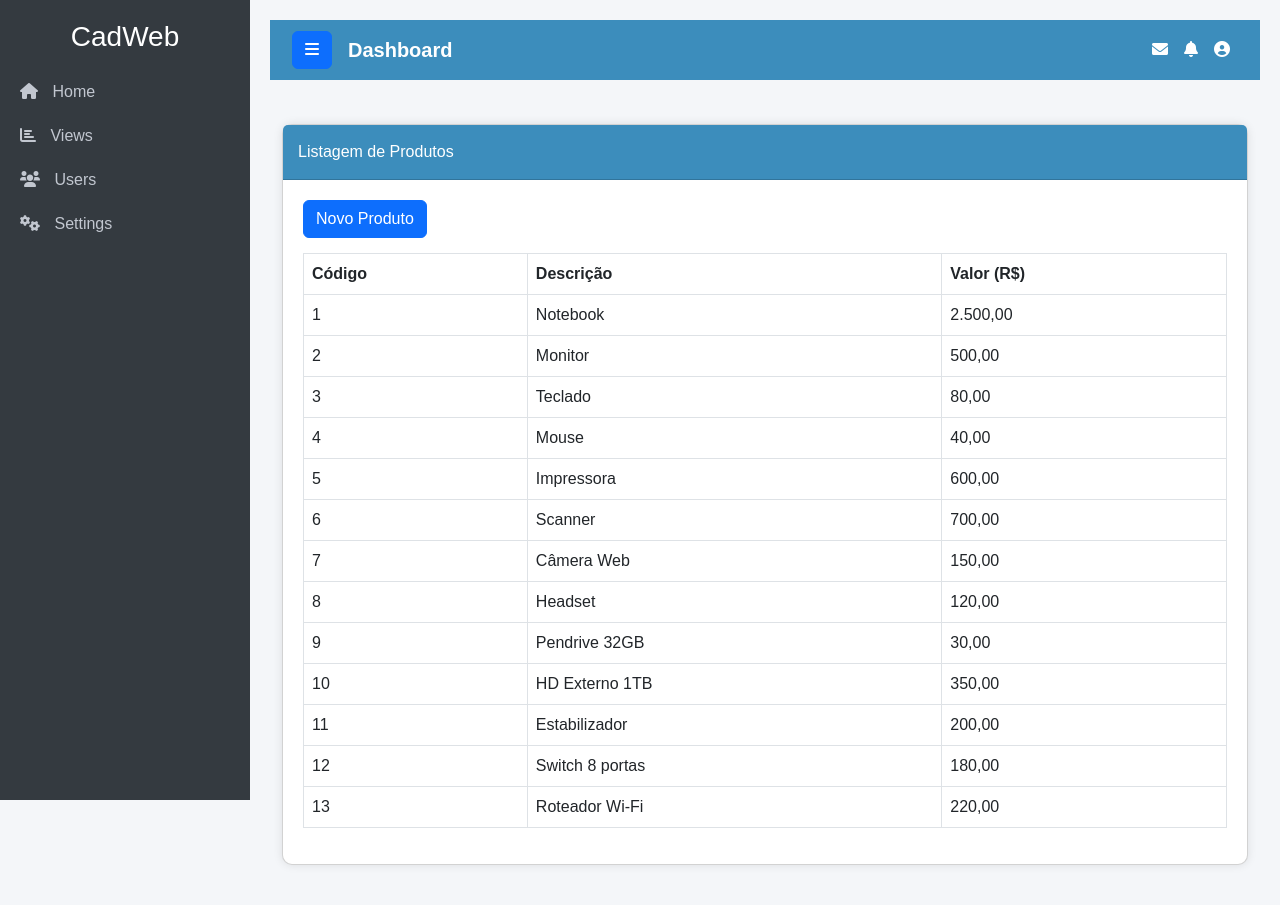
After one commit to Pedro-Arthur-GIT/piloto, a Django app: page /produtos in a window 1280 px wide. The commit adds this page. Run offline with Django 5.2, Linux system fonts and the light colour scheme.

Commit message:
form pt1

```diff
--- a/home/templates/ajuda.html
+++ b/home/templates/ajuda.html
@@ -1,4 +1,6 @@
 {% extends 'base.html' %}
+
+{% block titulo %} Ajuda {% endblock %}
 
 {% block titulo_page %} Ajuda {% endblock %}
 
--- a/home/templates/base.html
+++ b/home/templates/base.html
@@ -3,7 +3,7 @@
 <head>
     <meta charset="UTF-8">
     <meta name="viewport" content="width=device-width, initial-scale=1.0">
-    <title>Admin Dashboard</title>
+    <title>{% block titulo %} Admin Dashboard {% endblock %}</title>
     <link href="https://cdn.jsdelivr.net/npm/bootstrap@5.3.0/dist/css/bootstrap.min.css" rel="stylesheet">
     <link href="https://cdnjs.cloudflare.com/ajax/libs/font-awesome/6.0.0-beta3/css/all.min.css" rel="stylesheet">
     <style>
@@ -140,11 +140,11 @@
                 <div class="col-lg-12 col-md-12 col-sm-12">
                     <div class="card card-custom">
                         <div class="card-header card-header-custom">
-                            {% block titulo_page %} titulo_page{% endblock titulo_page%}
+                            {% block titulo_page %} titulo_page {% endblock titulo_page%}
                         </div>
 
                         <div class="card-body card-body-custom">
-                            {% block conteudo%} conteudo{% endblock conteudo%}
+                            {% block conteudo%} conteudo {% endblock conteudo%}
                         </div>
                     </div>
                 </div>
--- a/home/templates/dia_semana.html
+++ b/home/templates/dia_semana.html
@@ -1,4 +1,6 @@
 {% extends 'base.html' %}
+
+{% block titulo %} Dia da Semana {% endblock %}
 
 {% block titulo_page %} Dia da Semana {% endblock %}
 
--- a/home/templates/exibir_item.html
+++ b/home/templates/exibir_item.html
@@ -1,4 +1,6 @@
 {% extends 'base.html' %}
+
+{% block titulo %} Detalhes do Item {% endblock %}
 
 {% block titulo_page %} Detalhes do Item {% endblock %}
 
--- a/home/templates/index.html
+++ b/home/templates/index.html
@@ -1,6 +1,6 @@
 {% extends 'base.html' %}
 
-{% block titulo_page %} <h5> Página Inicial </h5>{% endblock %}
+{% block titulo %} <h5> Página Inicial </h5>{% endblock %}
 
 {% block cards %}
                <div class="col-lg-3 col-md-6 col-sm-12">
@@ -59,6 +59,7 @@
 
 {% endblock %}
 
+{% block titulo_page %} Página inicial {% endblock %}
 
 {% block conteudo %}
 
--- a/home/templates/menu.html
+++ b/home/templates/menu.html
@@ -17,7 +17,7 @@
                 <a href="{% url 'exibir_item' 10 %}" class="nav-link">Item</a>
             </li>
             <li class="nav-item">
-                <a href="#" class="nav-link">produtos</a>
+                <a href="{% url 'produtos' %}" class="nav-link">Produtos</a>
             </li>
         </ul>
     </li>
--- a/home/templates/perfil.html
+++ b/home/templates/perfil.html
@@ -1,6 +1,8 @@
 {% extends 'base.html' %}
 
-{% block titulo_page %} Usuário {% endblock %}
+{% block titulo %} Usuário {% endblock %}
+
+{% block titulo_page  %} Usuário {% endblock %}
 
 {% block conteudo %}
 
--- /dev/null
+++ b/home/templates/produto/lista.html
@@ -0,0 +1,36 @@
+{% extends 'base.html' %}
+
+{% block titulo %} Produtos {% endblock%}
+
+{% block titulo_page %} Listagem de Produtos {% endblock %}
+
+
+
+{% block conteudo %}
+
+<button class = "btn btn-primary" style= "margin-bottom: 15px" onclick="location.href='{% url 'form_prod.html' %}'">Novo Produto</button>
+
+<table class="table table-bordered table-hover">
+
+    <thead class="thead-dark">
+        <tr>
+            <th scope="col">Código</th>
+            <th scope="col">Descrição</th>
+            <th scope="col">Valor (R$)</th>
+        </tr>
+    </thead>
+    <tbody>
+        {% for item in lista %}
+        <tr>
+            <td> {{item.id}}</td>
+            <td> {{item.nome}}</td>
+            <td>{{item.preco}}</td>
+        </tr>
+        {% endfor %}
+
+    </tbody>
+</table>
+
+
+
+{% endblock %}
--- a/home/templates/sobre.html
+++ b/home/templates/sobre.html
@@ -1,4 +1,6 @@
 {% extends 'base.html' %}
+
+{% block titulo %} Sobre {% endblock %}
 
 {% block titulo_page %} Sobre {% endblock %}
 
--- a/home/urls.py
+++ b/home/urls.py
@@ -25,5 +25,8 @@ urlpatterns = [
     path('item/<int:id>/', views.exibir_item, name='exibir_item'),
     path('perfil/<str:usuario>/', views.perfil, name='perfil'),
     path('diasemana/<int:dia>/', views.dia_semana, name='dia_semana'),
+    path('produtos', views.produtos, name = 'produtos'),
+    path('produtos/form', views.form_prod, name = 'form_prod'),
+
 
 ]
--- a/home/views.py
+++ b/home/views.py
@@ -1,6 +1,7 @@
 from django.shortcuts import render
 from django.http import HttpResponse
 from django.http import HttpResponseBadRequest
+from .forms import ContatoForm
 
 # Create your views here.
 
@@ -11,7 +12,11 @@ def sobre(request):
     return render(request, 'sobre.html')
 
 def contato(request):
-    return render(request, 'contato.html')
+    form = ContatoForm()
+    contexto = {
+        'form': form,
+    }
+    return render(request, 'contato.html', contexto)
 
 def ajuda(request):
     return render(request, 'ajuda.html')
@@ -21,6 +26,8 @@ def exibir_item(request, id):
 
 def perfil(request, usuario):
     return render(request, "perfil.html", {'usuario' : usuario})
+
+
 
 def dia_semana(request, dia):
 
@@ -41,3 +48,27 @@ def dia_semana(request, dia):
     else:
 
         return HttpResponseBadRequest("<h1>Número inválido. Por favor, insira um número de 1 a 7.</h1>")
+
+
+def produtos(request):
+    contexto = {
+        'lista': [
+            {'id': 1, 'nome': 'Notebook', 'preco': '2.500,00'},
+            {'id': 2, 'nome': 'Monitor', 'preco': '500,00'},
+            {'id': 3, 'nome': 'Teclado', 'preco': '80,00'},
+            {'id': 4, 'nome': 'Mouse', 'preco': '40,00'},
+            {'id': 5, 'nome': 'Impressora', 'preco': '600,00'},
+            {'id': 6, 'nome': 'Scanner', 'preco': '700,00'},
+            {'id': 7, 'nome': 'Câmera Web', 'preco': '150,00'},
+            {'id': 8, 'nome': 'Headset', 'preco': '120,00'},
+            {'id': 9, 'nome': 'Pendrive 32GB', 'preco': '30,00'},
+            {'id': 10, 'nome': 'HD Externo 1TB', 'preco': '350,00'},
+            {'id': 11, 'nome': 'Estabilizador', 'preco': '200,00'},
+            {'id': 12, 'nome': 'Switch 8 portas', 'preco': '180,00'},
+            {'id': 13, 'nome': 'Roteador Wi-Fi', 'preco': '220,00'},
+        ],
+    }
+    return render(request, 'produto/lista.html',contexto)
+
+def form_prod(request):
+    return render(request, 'produto/form_prod.html')
```
Also changed, not shown: home/forms.py (added, +26 -0 lines), home/templates/contato.html (+14 -3 lines), home/templates/produto/form_prod.html (added, +20 -0 lines).
